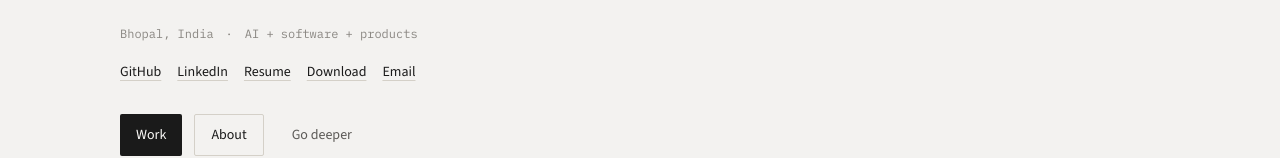
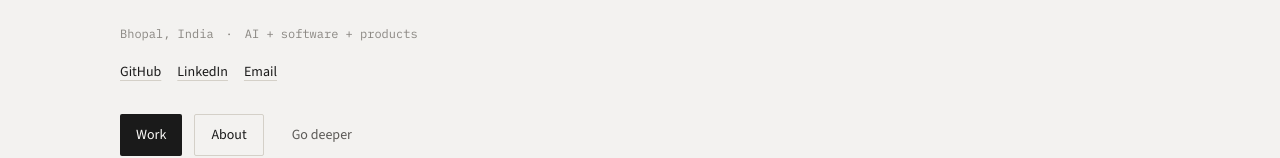
Before and after one commit to ayushrai-hub/ayush-work, a React (Vite) app: page / in a window 1280 px wide. Shown: the part 515-673 px from the top of the page. Built offline with nearby package versions, Linux system fonts and the light colour scheme; no server answers.

Commit message:
Remove resume and download links
Removed resume and download links from HomePage.

```diff
--- a/src/pages/HomePage.tsx
+++ b/src/pages/HomePage.tsx
@@ -74,23 +74,6 @@ export default function HomePage() {
                 className="link-underline"
               >
                 LinkedIn
-              </a>
-              <a
-                href={person.resumeUrl}
-                target="_blank"
-                rel="noopener noreferrer"
-                className="link-underline"
-              >
-                Resume
-              </a>
-              <a
-                href={person.resumeDownloadUrl}
-                target="_blank"
-                rel="noopener noreferrer"
-                className="link-underline"
-                download="AyushRai.pdf"
-              >
-                Download
               </a>
               <a
                 href={`mailto:${person.email}`}
```
